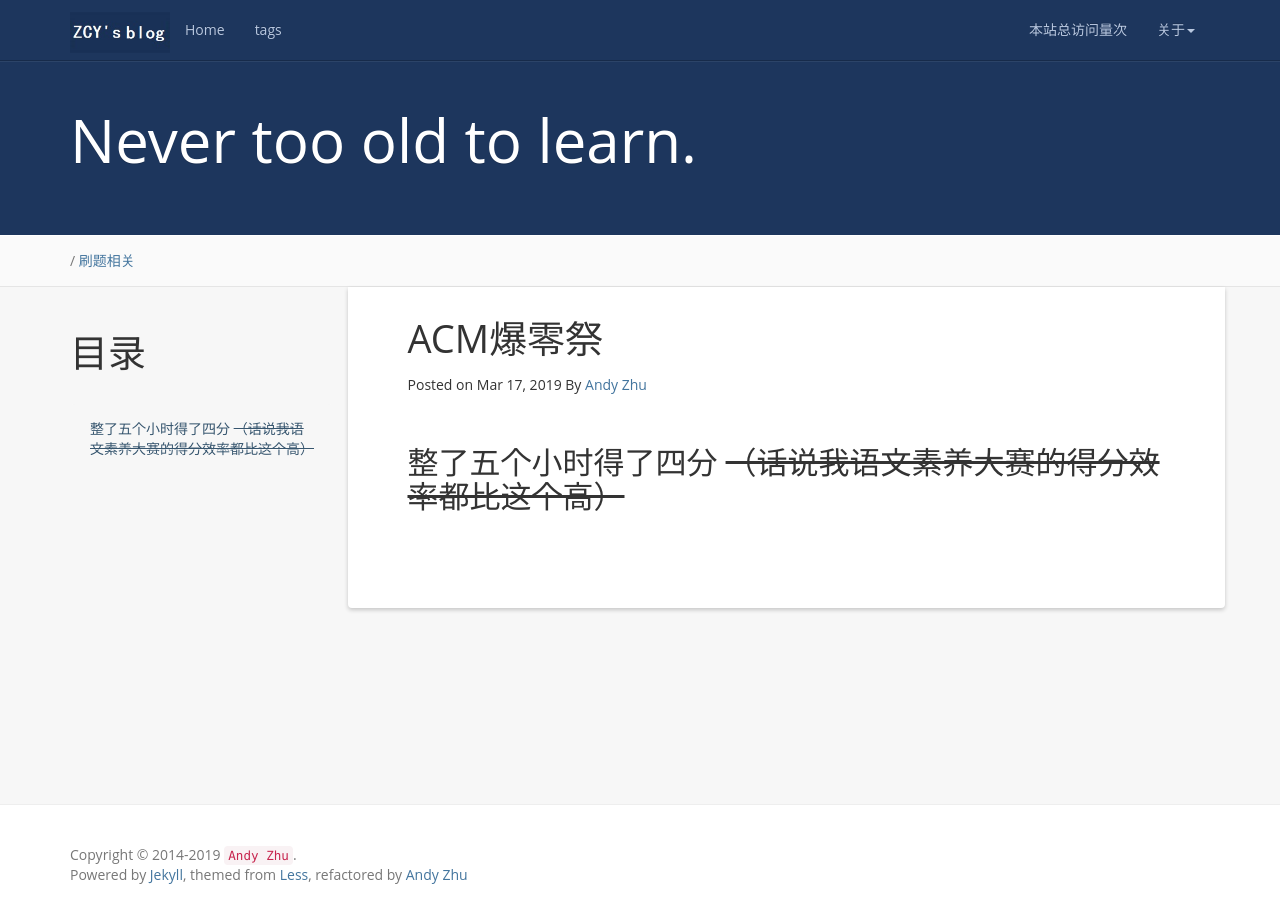
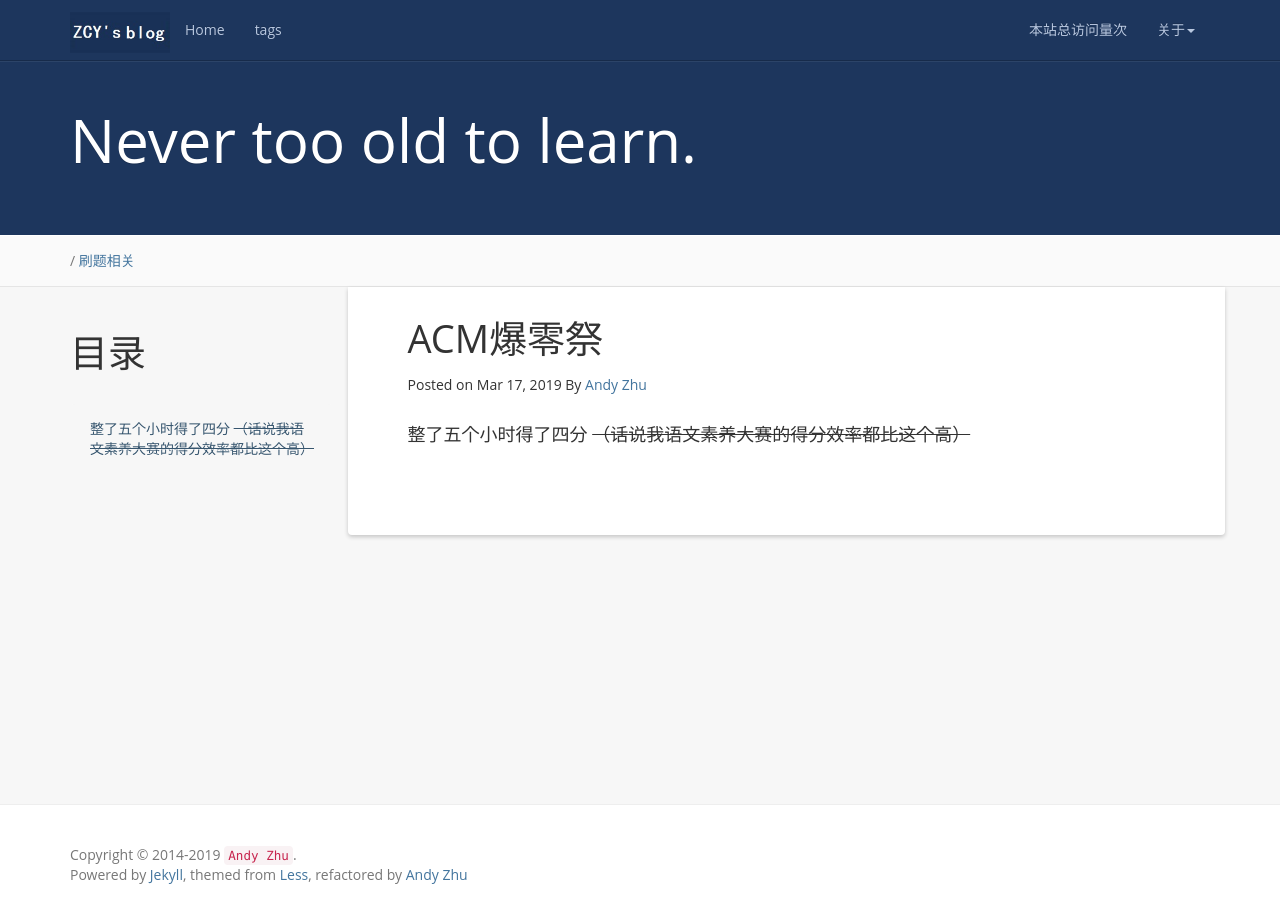
Before and after one commit to zhuchengyang0207/zhuchengyang0207.github.io, a Jekyll site: the page built from _posts/2019-3-17-ACM.md, in a window 1280 px wide. Built offline with Jekyll 4.4.1, drawn with Linux system fonts in a browser that asks for light colours; nearby versions of some CDN libraries; a script that is not in the unit is left out; comment, search, counter and statistics services are not loaded.

Commit message:
Update 2019-3-17-ACM.md

```diff
--- a/_posts/2019-3-17-ACM.md
+++ b/_posts/2019-3-17-ACM.md
@@ -8,4 +8,4 @@ tag: 刷题相关
 * content
 {:toc}
 
-## 整了五个小时得了四分 <del>（话说我语文素养大赛的得分效率都比这个高）</del>
+#### 整了五个小时得了四分 <del>（话说我语文素养大赛的得分效率都比这个高）</del>
```
